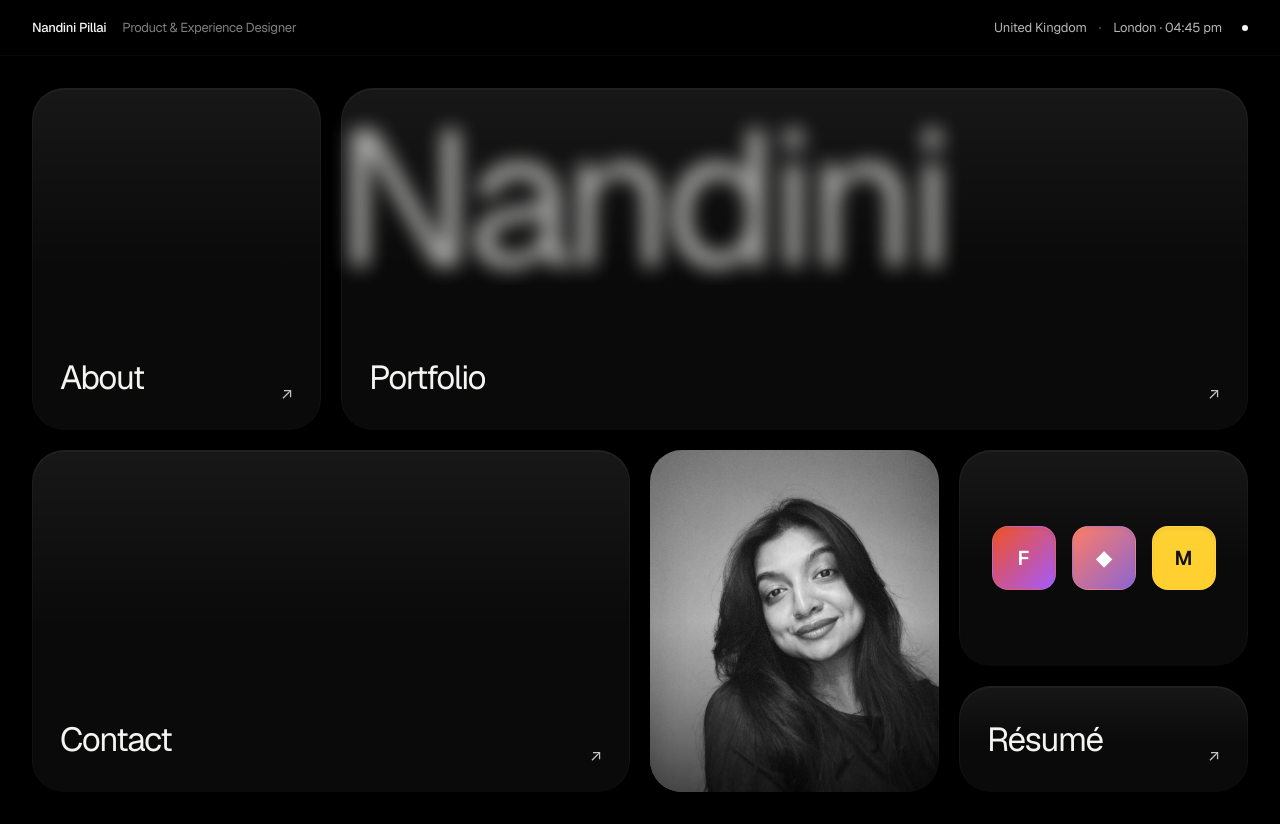
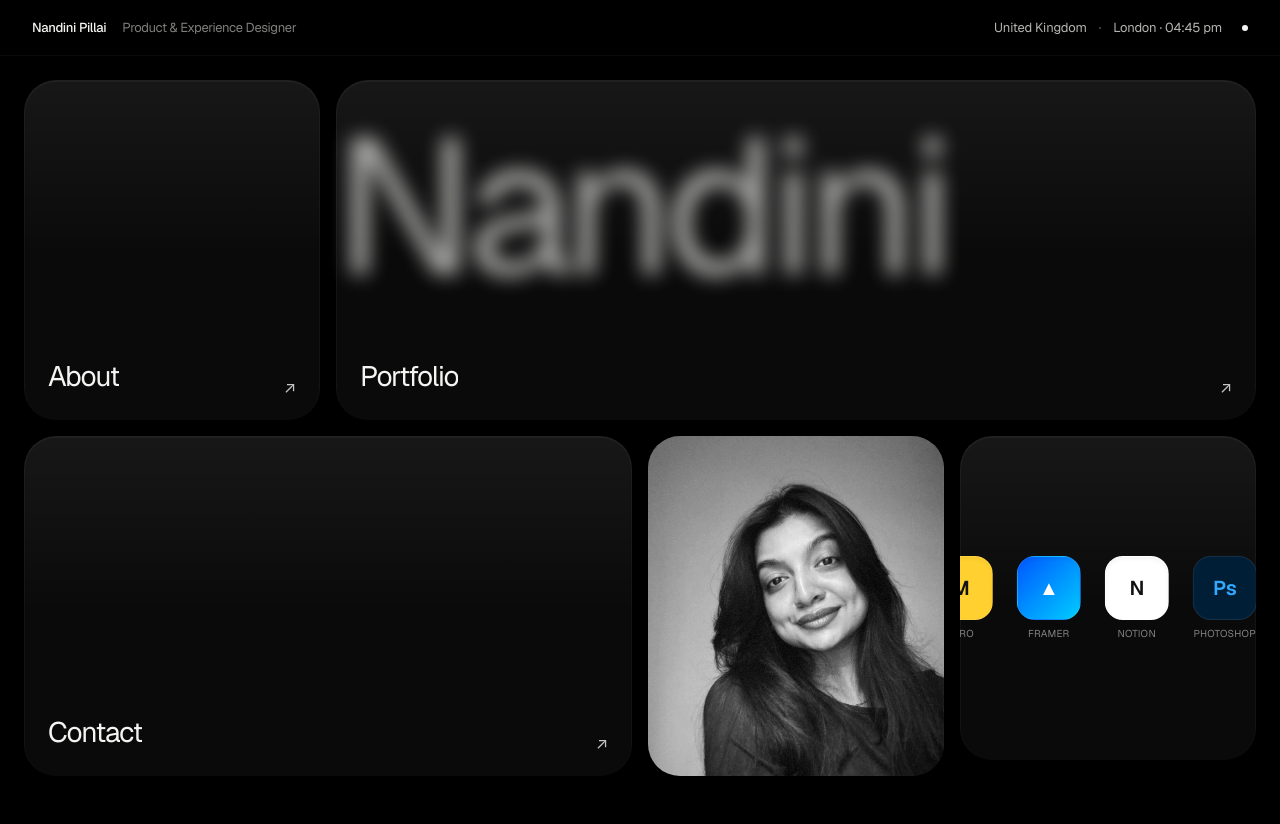
Before and after one commit to nandiniipillai/Portfolio, a Next.js app: page / in a window 1280 px wide. After the commit the page ends 800 px from the top, so only its background shows below. Built offline with nearby package versions, Linux system fonts and the light colour scheme.

Commit message:
Bento: fit to viewport, arrow to corner, marquee seamless, wordmark on top, portrait color

```diff
--- a/app/globals.css
+++ b/app/globals.css
@@ -98,13 +98,14 @@
     to   { transform: translateY(0) skewY(0); }
   }
 
-  /* Marquee */
+  /* Marquee — content is duplicated 2x, so we translate by 50% for a seamless loop */
   .slide-track {
-    animation: slideTrack 20s linear infinite;
+    animation: slideTrack 40s linear infinite;
+    will-change: transform;
   }
   @keyframes slideTrack {
     from { transform: translateX(0); }
-    to   { transform: translateX(-100%); }
+    to   { transform: translateX(-50%); }
   }
 
   /* Availability pulse */
--- a/components/BentoNav.jsx
+++ b/components/BentoNav.jsx
@@ -5,15 +5,21 @@ import { useRouter } from 'next/navigation';
 import Image from 'next/image';
 import { RollingWordProvider, RollingWordBand, useRollingWord, hoverProps } from './RollingWord';
 import RollLabel from './RollLabel';
-import { SITE, TOOLS } from '@/lib/site';
+import StackMarquee from './StackMarquee';
+import { SITE } from '@/lib/site';
 
-function Arrow({ size = 'text-base' }) {
+function Arrow() {
   return (
-    <span className={`card-arrow text-silver ${size} leading-none opacity-80`} aria-hidden="true">↗</span>
+    <span
+      className="card-arrow text-silver text-base leading-none opacity-80 absolute bottom-5 right-5 md:bottom-6 md:right-6 pointer-events-none"
+      aria-hidden="true"
+    >
+      ↗
+    </span>
   );
 }
 
-function CardShell({ to, word, ariaLabel, className = '', external = false, download = false, children, contentClass = '' }) {
+function CardShell({ to, word, ariaLabel, className = '', external = false, download = false, children }) {
   const rw = useRollingWord();
   const router = useRouter();
   const onClick = (e) => {
@@ -24,7 +30,7 @@ function CardShell({ to, word, ariaLabel, className = '', external = false, down
   const commonProps = {
     ...hoverProps(rw, word),
     'aria-label': ariaLabel || word,
-    className: `card-tex block relative w-full h-full p-6 md:p-7 ${className}`,
+    className: `card-tex block relative w-full h-full ${className}`,
   };
 
   if (external) {
@@ -36,14 +42,14 @@ function CardShell({ to, word, ariaLabel, className = '', external = false, down
         rel="noreferrer noopener"
         {...(download ? { download: 'Nandini-Pillai-Resume.pdf' } : {})}
       >
-        <div className={contentClass || 'flex flex-col justify-end h-full'}>{children}</div>
+        {children}
       </a>
     );
   }
 
   return (
     <Link {...commonProps} href={to} onClick={onClick}>
-      <div className={contentClass || 'flex flex-col justify-end h-full'}>{children}</div>
+      {children}
     </Link>
   );
 }
@@ -51,52 +57,40 @@ function CardShell({ to, word, ariaLabel, className = '', external = false, down
 function StandardCard({ to, word, label, external = false, className = '' }) {
   return (
     <CardShell to={to} word={word} className={className} external={external}>
-      <div className="flex items-end justify-between gap-4">
-        <div className="text-silver font-heading tracking-tightest" style={{ fontSize: 'clamp(22px, 2.6vw, 34px)' }}>
+      <span
+        className="absolute bottom-5 left-5 md:bottom-6 md:left-6 text-silver font-heading tracking-tightest"
+        style={{ fontSize: 'clamp(20px, 2.2vw, 30px)' }}
+      >
         <RollLabel>{label}</RollLabel>
-        </div>
+      </span>
       <Arrow />
-      </div>
     </CardShell>
   );
 }
 
 function ResumeCard() {
   return (
-    <CardShell to={SITE.resume} word="Resume" external download className="min-h-[90px]" ariaLabel="Open résumé (PDF)">
-      <div className="flex items-end justify-between h-full">
-        <div className="text-silver font-heading tracking-tightest" style={{ fontSize: 'clamp(22px, 2.6vw, 34px)' }}>
+    <CardShell to={SITE.resume} word="Resume" external download ariaLabel="Open résumé (PDF)">
+      <span
+        className="absolute bottom-4 left-5 md:bottom-5 md:left-6 text-silver font-heading tracking-tightest"
+        style={{ fontSize: 'clamp(18px, 1.8vw, 26px)' }}
+      >
         <RollLabel>Résumé</RollLabel>
-        </div>
+      </span>
       <Arrow />
-      </div>
     </CardShell>
   );
 }
 
 function StackCard() {
   const rw = useRollingWord();
-  const featured = TOOLS.slice(0, 3);
   return (
     <div
       {...hoverProps(rw, 'Stack')}
-      className="card-tex relative w-full h-full flex items-center justify-center gap-3 md:gap-4"
-      aria-label={`Tools: ${TOOLS.map((t) => t.name).join(', ')}`}
+      className="card-tex relative w-full h-full !p-0 flex items-center overflow-hidden"
+      aria-label={`Tools stack`}
     >
-      {featured.map((tool) => (
-        <div
-          key={tool.name}
-          className="w-14 h-14 md:w-16 md:h-16 rounded-2xl flex items-center justify-center text-xl font-heading font-semibold shadow-inner"
-          style={{
-            background: tool.bg,
-            color: tool.fg,
-            border: '1px solid rgba(255,255,255,0.08)',
-          }}
-          title={tool.name}
-        >
-          {tool.glyph}
-        </div>
-      ))}
+      <StackMarquee />
     </div>
   );
 }
@@ -109,18 +103,15 @@ function PortraitCard() {
       className="card-tex relative w-full h-full !p-0 items-stretch overflow-hidden"
       aria-label="Portrait"
     >
-      <div className="absolute inset-0">
       <Image
-          src={SITE.portrait}
+        src={SITE.portraitColor || SITE.portrait}
         alt="Nandini Pillai"
         fill
         priority
         sizes="(max-width: 768px) 100vw, 25vw"
         className="object-cover"
-          style={{ objectPosition: 'center 32%' }}
+        style={{ objectPosition: 'center 30%', filter: 'contrast(1.08) saturate(1.05)' }}
       />
-      </div>
-      <div className="absolute inset-0 bg-gradient-to-t from-ink/60 via-transparent to-transparent" />
     </div>
   );
 }
@@ -128,42 +119,38 @@ function PortraitCard() {
 export default function BentoNav() {
   return (
     <RollingWordProvider defaultWord={SITE.firstName}>
-      <div className="relative w-full min-h-[calc(100vh-3.5rem)] mt-14 px-5 md:px-8 pt-6 md:pt-8 pb-8">
-        {/* Rolling wordmark — sits above the top row, blurs into the cards */}
-        <div className="pointer-events-none absolute left-0 right-0 top-[3.5rem] flex items-start justify-center overflow-hidden">
-          <RollingWordBand />
-        </div>
-
+      <div className="relative w-full h-[calc(100svh-3.5rem)] mt-14 px-4 md:px-6 pt-4 md:pt-6 pb-4 md:pb-6 overflow-hidden">
         <div
-          className="relative grid gap-4 md:gap-5 min-h-[calc(100vh-6rem)]"
+          className="relative grid gap-3 md:gap-4 h-full"
           style={{
             gridTemplateColumns: 'repeat(4, minmax(0, 1fr))',
             gridTemplateRows: '1fr 1fr',
           }}
         >
           {/* Row 1 */}
-          <div className="col-span-4 md:col-span-1 min-h-[220px]">
+          <div className="col-span-2 md:col-span-1">
             <StandardCard to="/about" word="About" label="About" />
           </div>
-          <div className="col-span-4 md:col-span-3 min-h-[220px]">
+          <div className="col-span-2 md:col-span-3">
             <StandardCard to="/portfolio" word="Portfolio" label="Portfolio" />
           </div>
 
           {/* Row 2 */}
-          <div className="col-span-4 md:col-span-2 min-h-[220px]">
+          <div className="col-span-4 md:col-span-2">
             <StandardCard to="/contact" word="Contact" label="Contact" />
           </div>
-          <div className="col-span-4 md:col-span-1 min-h-[220px]">
+          <div className="col-span-2 md:col-span-1">
             <PortraitCard />
           </div>
-          <div className="col-span-4 md:col-span-1 min-h-[220px] flex flex-col gap-4 md:gap-5">
-            <div className="flex-1 min-h-[110px]">
+          <div className="col-span-2 md:col-span-1 grid grid-rows-[1fr_auto] gap-3 md:gap-4">
             <StackCard />
-            </div>
-            <div>
             <ResumeCard />
           </div>
         </div>
+
+        {/* Rolling hover-word — sits ON TOP of the cards, cropped by the outer viewport. */}
+        <div className="pointer-events-none absolute inset-x-0 top-14 md:top-16 z-20 flex items-start justify-center">
+          <RollingWordBand />
         </div>
       </div>
     </RollingWordProvider>
```
Lines whose indentation alone changed are shown as unchanged.
